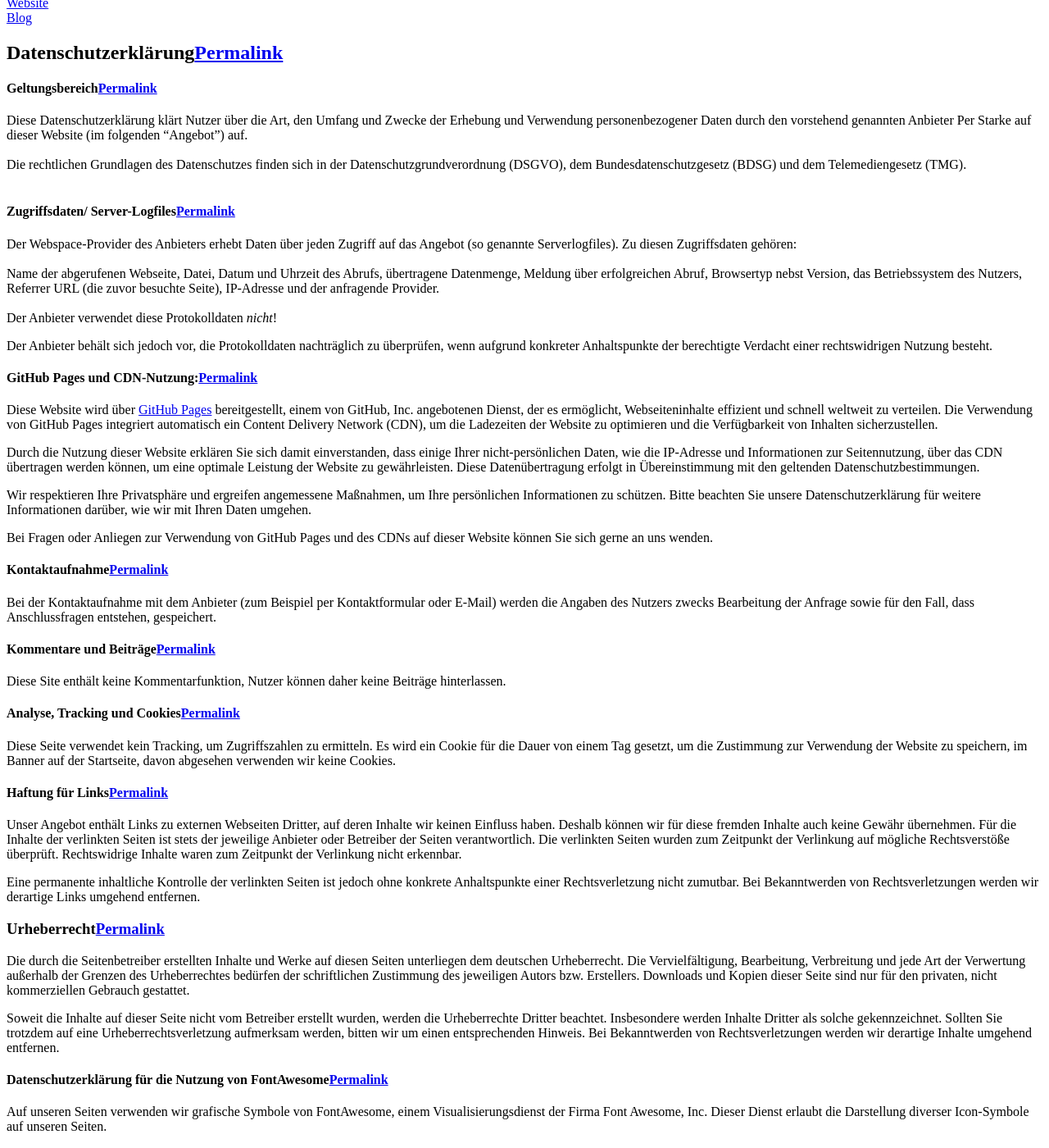
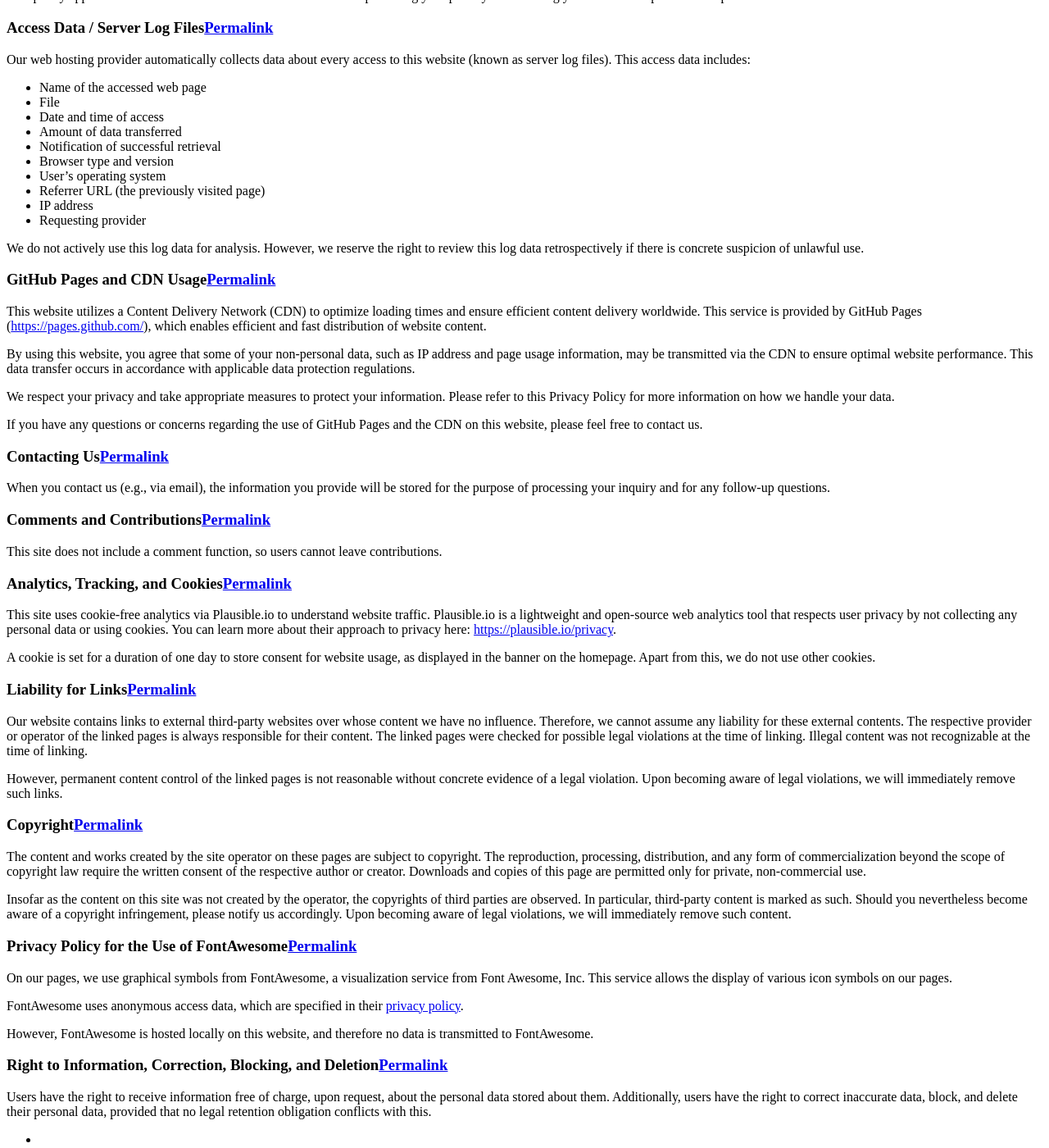
Before and after one commit to perstarke-webdev/puppps-by-joan, a Jekyll site: the page built from _pages/imprint.md, in a window 1280 px wide and 1400 px high, scrolled down 1915 px. Shown: the whole window at 82% size. Built offline with Jekyll 4.4.1, drawn with Linux system fonts in a browser that asks for light colours; cached includes are drawn as plain includes; some of the changed text lies outside the part shown.

Commit message:
feat: Update Imprint/Privacy page with English content and Plausible.io

```diff
--- a/_pages/imprint.md
+++ b/_pages/imprint.md
@@ -1,89 +1,88 @@
 ---
 layout: page
-title: Impressum und Datenschutz
+title: Privacy Policy and Contact
 permalink: /imprint
 ---
 
 <br><br><br><br><br>
-#### German Imprint
-This imprint & privacy note is in German, as I (Per Starke, the responsible person) am German, and it's therefore
-required by German Law. Contact me or use translation tools for an english version.
 
-<hr>
+## Contact Information
 
-#### Anbieter und Verantwortliche Person
-Per Starke, Willi-Lauf Allee 43, D-50858 Köln
+**Responsible Person:** Joan Gilmour
 
+**Email:** jgilmour1@msn.com
 
-#### Kontakt
-Telefon: +49 160 93268817
-<br>
-e-Mail: per_at_starke-team.de
 <br>
 
-[Website](https://perstarke-webdev.de/)
-[Blog](https://blog.perstarke-webdev.de/)
+## Privacy Policy
 
+This Privacy Policy explains how Joan Gilmour ("we," "us," or "our") collects, uses, and protects information when you visit our website.
 
-## Datenschutzerklärung
+### Scope
 
-#### Geltungsbereich
-Diese Datenschutzerklärung klärt Nutzer über die Art, den Umfang und Zwecke der Erhebung und Verwendung personenbezogener Daten durch den vorstehend genannten Anbieter Per Starke auf dieser Website (im folgenden “Angebot”) auf.<br />
-<br />
-Die rechtlichen Grundlagen des Datenschutzes finden sich in der Datenschutzgrundverordnung (DSGVO), dem Bundesdatenschutzgesetz (BDSG) und dem Telemediengesetz (TMG).<br />
-<br />
+This policy applies to all users of this website. We are committed to protecting your privacy and handling your data in an open and transparent manner.
 
-#### Zugriffsdaten/ Server-Logfiles
-Der Webspace-Provider des Anbieters erhebt Daten über jeden Zugriff auf das Angebot (so genannte Serverlogfiles). Zu diesen Zugriffsdaten gehören:<br />
-<br />
-Name der abgerufenen Webseite, Datei, Datum und Uhrzeit des Abrufs, übertragene Datenmenge, Meldung über erfolgreichen Abruf, Browsertyp nebst Version, das Betriebssystem des Nutzers, Referrer URL (die zuvor besuchte Seite), IP-Adresse und der anfragende Provider.<br/>
-<br/>
-Der Anbieter verwendet diese Protokolldaten *nicht*!
+### Access Data / Server Log Files
 
-Der Anbieter behält sich jedoch vor, die Protokolldaten nachträglich zu überprüfen, wenn aufgrund konkreter Anhaltspunkte der berechtigte Verdacht einer rechtswidrigen Nutzung besteht.
+Our web hosting provider automatically collects data about every access to this website (known as server log files). This access data includes:
 
-#### GitHub Pages und CDN-Nutzung:
+*   Name of the accessed web page
+*   File
+*   Date and time of access
+*   Amount of data transferred
+*   Notification of successful retrieval
+*   Browser type and version
+*   User's operating system
+*   Referrer URL (the previously visited page)
+*   IP address
+*   Requesting provider
 
-Diese Website wird über [GitHub Pages](https://pages.github.com/) bereitgestellt, einem von GitHub, Inc. angebotenen Dienst, der es ermöglicht, Webseiteninhalte effizient und schnell weltweit zu verteilen. Die Verwendung von GitHub Pages integriert automatisch ein Content Delivery Network (CDN), um die Ladezeiten der Website zu optimieren und die Verfügbarkeit von Inhalten sicherzustellen.
+We do not actively use this log data for analysis. However, we reserve the right to review this log data retrospectively if there is concrete suspicion of unlawful use.
 
-Durch die Nutzung dieser Website erklären Sie sich damit einverstanden, dass einige Ihrer nicht-persönlichen Daten, wie die IP-Adresse und Informationen zur Seitennutzung, über das CDN übertragen werden können, um eine optimale Leistung der Website zu gewährleisten. Diese Datenübertragung erfolgt in Übereinstimmung mit den geltenden Datenschutzbestimmungen.
+### GitHub Pages and CDN Usage
 
-Wir respektieren Ihre Privatsphäre und ergreifen angemessene Maßnahmen, um Ihre persönlichen Informationen zu schützen. Bitte beachten Sie unsere Datenschutzerklärung für weitere Informationen darüber, wie wir mit Ihren Daten umgehen.
+This website utilizes a Content Delivery Network (CDN) to optimize loading times and ensure efficient content delivery worldwide. This service is provided by GitHub Pages ([https://pages.github.com/](https://pages.github.com/)), which enables efficient and fast distribution of website content.
 
-Bei Fragen oder Anliegen zur Verwendung von GitHub Pages und des CDNs auf dieser Website können Sie sich gerne an uns wenden.
+By using this website, you agree that some of your non-personal data, such as IP address and page usage information, may be transmitted via the CDN to ensure optimal website performance. This data transfer occurs in accordance with applicable data protection regulations.
 
-#### Kontaktaufnahme
-Bei der Kontaktaufnahme mit dem Anbieter (zum Beispiel per Kontaktformular oder E-Mail) werden die Angaben des Nutzers zwecks Bearbeitung der Anfrage sowie für den Fall, dass Anschlussfragen entstehen, gespeichert.
+We respect your privacy and take appropriate measures to protect your information. Please refer to this Privacy Policy for more information on how we handle your data.
 
+If you have any questions or concerns regarding the use of GitHub Pages and the CDN on this website, please feel free to contact us.
 
-#### Kommentare und Beiträge
-Diese Site enthält keine Kommentarfunktion, Nutzer können daher keine Beiträge hinterlassen.
+### Contacting Us
 
-#### Analyse, Tracking und Cookies
-Diese Seite verwendet kein Tracking, um Zugriffszahlen zu ermitteln.
-Es wird ein Cookie für die Dauer von einem Tag gesetzt, um die Zustimmung zur Verwendung der Website zu speichern, im Banner auf der Startseite, davon abgesehen verwenden wir keine Cookies.
+When you contact us (e.g., via email), the information you provide will be stored for the purpose of processing your inquiry and for any follow-up questions.
 
-#### Haftung für Links
-Unser Angebot enthält Links zu externen Webseiten Dritter, auf deren Inhalte wir keinen Einfluss haben. Deshalb können wir für diese fremden Inhalte auch keine Gewähr übernehmen. Für die Inhalte der verlinkten Seiten ist stets der jeweilige Anbieter oder Betreiber der Seiten verantwortlich. Die verlinkten Seiten wurden zum Zeitpunkt der Verlinkung auf mögliche Rechtsverstöße überprüft. Rechtswidrige Inhalte waren zum Zeitpunkt der Verlinkung nicht erkennbar.
+### Comments and Contributions
 
-Eine permanente inhaltliche Kontrolle der verlinkten Seiten ist jedoch ohne konkrete Anhaltspunkte einer Rechtsverletzung nicht zumutbar. Bei Bekanntwerden von Rechtsverletzungen werden wir derartige Links umgehend entfernen.
+This site does not include a comment function, so users cannot leave contributions.
 
-### Urheberrecht
-Die durch die Seitenbetreiber erstellten Inhalte und Werke auf diesen Seiten unterliegen dem deutschen Urheberrecht. Die Vervielfältigung, Bearbeitung, Verbreitung und jede Art der Verwertung außerhalb der Grenzen des Urheberrechtes bedürfen der schriftlichen Zustimmung des jeweiligen Autors bzw. Erstellers. Downloads und Kopien dieser Seite sind nur für den privaten, nicht kommerziellen Gebrauch gestattet.
+### Analytics, Tracking, and Cookies
 
-Soweit die Inhalte auf dieser Seite nicht vom Betreiber erstellt wurden, werden die Urheberrechte Dritter beachtet. Insbesondere werden Inhalte Dritter als solche gekennzeichnet. Sollten Sie trotzdem auf eine Urheberrechtsverletzung aufmerksam werden, bitten wir um einen entsprechenden Hinweis. Bei Bekanntwerden von Rechtsverletzungen werden wir derartige Inhalte umgehend entfernen.
+This site uses cookie-free analytics via Plausible.io to understand website traffic. Plausible.io is a lightweight and open-source web analytics tool that respects user privacy by not collecting any personal data or using cookies. You can learn more about their approach to privacy here: [https://plausible.io/privacy](https://plausible.io/privacy).
 
-#### Datenschutzerklärung für die Nutzung von FontAwesome
-Auf unseren Seiten verwenden wir grafische Symbole von FontAwesome,
-einem Visualisierungsdienst der Firma Font Awesome, Inc. Dieser Dienst
-erlaubt die Darstellung diverser Icon-Symbole auf unseren Seiten.
+A cookie is set for a duration of one day to store consent for website usage, as displayed in the banner on the homepage. Apart from this, we do not use other cookies.
 
-FontAwesome nutzt anonyme Zugriffsdaten, die in deren
-[privacy policy](https://fontawesome.com/privacy) spezifiziert sind.
+### Liability for Links
 
-Auf dieser Webseite wird FontAwesome allerdings lokal gehostet und somit keine Daten an FontAwesome weitergegeben.
-<br/>
+Our website contains links to external third-party websites over whose content we have no influence. Therefore, we cannot assume any liability for these external contents. The respective provider or operator of the linked pages is always responsible for their content. The linked pages were checked for possible legal violations at the time of linking. Illegal content was not recognizable at the time of linking.
 
+However, permanent content control of the linked pages is not reasonable without concrete evidence of a legal violation. Upon becoming aware of legal violations, we will immediately remove such links.
 
-#### Widerruf, Änderungen, Berichtigungen und Aktualisierungen
-Der Nutzer hat das Recht, auf Antrag unentgeltlich Auskunft zu erhalten über die personenbezogenen Daten, die über ihn gespeichert wurden. Zusätzlich hat der Nutzer das Recht auf Berichtigung unrichtiger Daten, Sperrung und Löschung seiner personenbezogenen Daten, soweit dem keine gesetzliche Aufbewahrungspflicht entgegensteht.<br />
+### Copyright
+
+The content and works created by the site operator on these pages are subject to copyright. The reproduction, processing, distribution, and any form of commercialization beyond the scope of copyright law require the written consent of the respective author or creator. Downloads and copies of this page are permitted only for private, non-commercial use.
+
+Insofar as the content on this site was not created by the operator, the copyrights of third parties are observed. In particular, third-party content is marked as such. Should you nevertheless become aware of a copyright infringement, please notify us accordingly. Upon becoming aware of legal violations, we will immediately remove such content.
+
+### Privacy Policy for the Use of FontAwesome
+
+On our pages, we use graphical symbols from FontAwesome, a visualization service from Font Awesome, Inc. This service allows the display of various icon symbols on our pages.
+
+FontAwesome uses anonymous access data, which are specified in their [privacy policy](https://fontawesome.com/privacy).
+
+However, FontAwesome is hosted locally on this website, and therefore no data is transmitted to FontAwesome.
+
+### Right to Information, Correction, Blocking, and Deletion
+
+Users have the right to receive information free of charge, upon request, about the personal data stored about them. Additionally, users have the right to correct inaccurate data, block, and delete their personal data, provided that no legal retention obligation conflicts with this.
```
